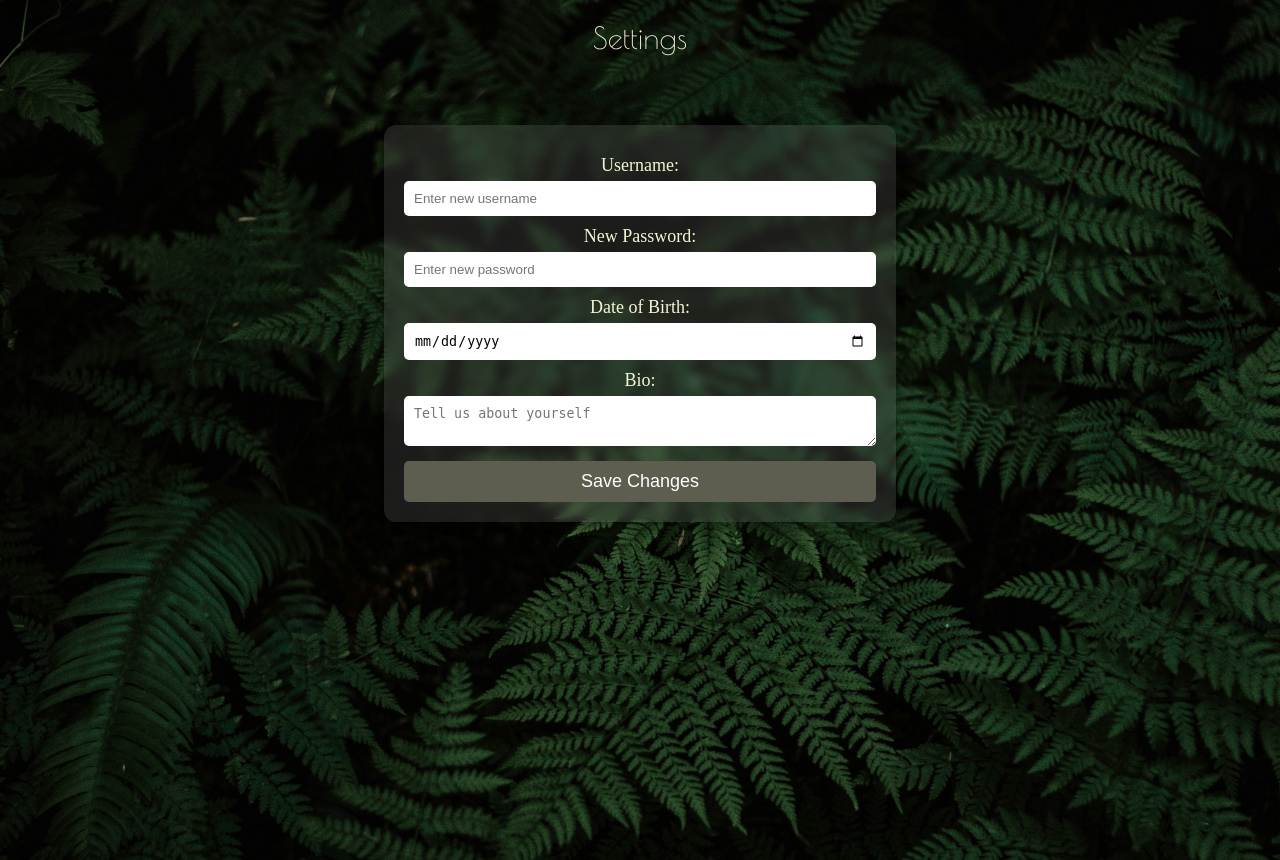
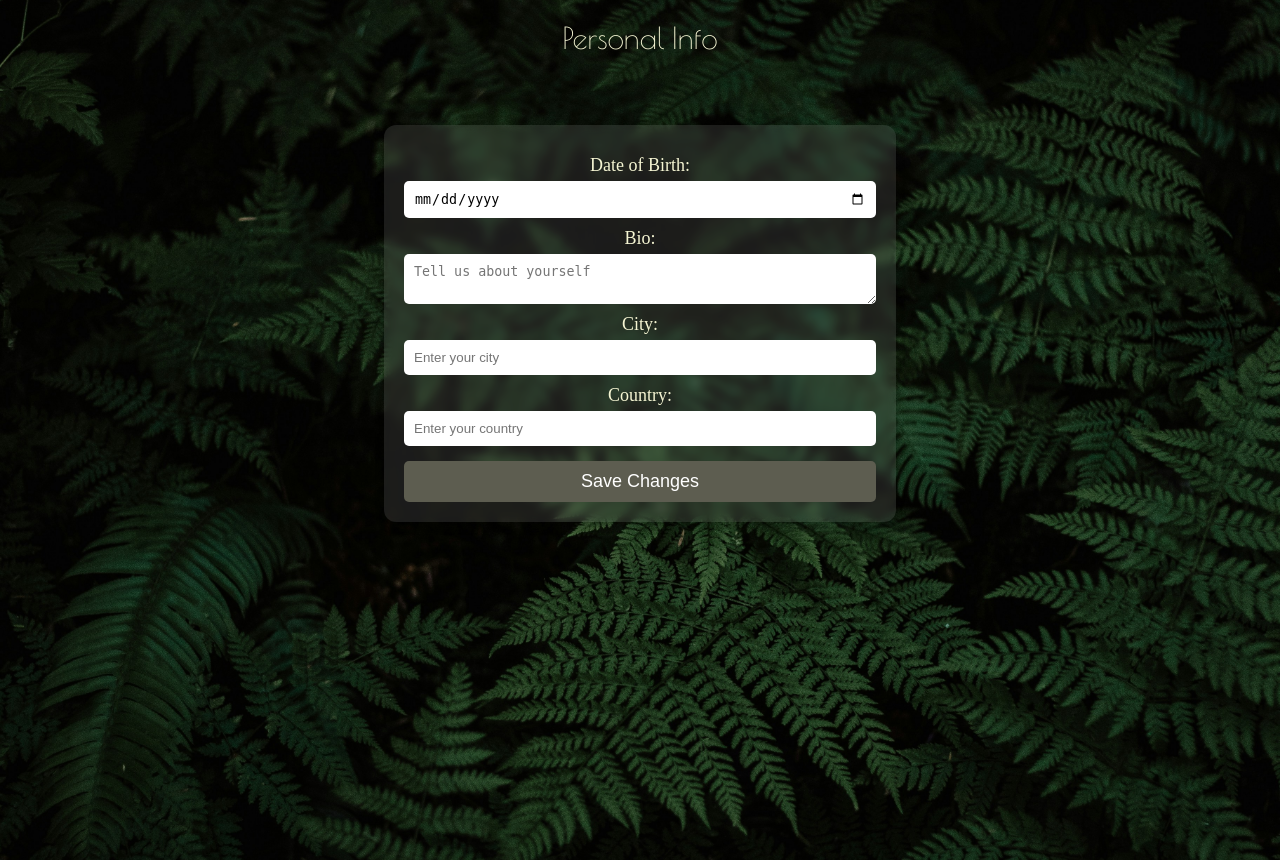
Before and after one commit to Gobi05-exe/SDGHub, a Django app: page /sdgapp/settings/ in a window 1280 px wide. Shown: the part 54-914 px from the top of the page. Run offline with Django 5.2, Linux system fonts and the light colour scheme; a user stored in the database is signed in; data comes from the database, SQL or seed files in the repository; both versions use the stored data as it was after the commit; some web fonts are replaced.

Commit message:
fixed settings.html

```diff
--- a/SDGHub/sdgapp/views.py
+++ b/SDGHub/sdgapp/views.py
@@ -1,6 +1,6 @@
 from django.shortcuts import render, redirect
 from django.contrib.auth.decorators import login_required
-from sdgapp.models import UserProjects
+from sdgapp.models import UserProjects, UserProfile
 from django.db.models import Sum
 from django.conf import settings
 from twilio.rest import Client
@@ -9,7 +9,7 @@ from twilio.rest import Client
 def send_sms(to_number, message):
     print(message)
     account_sid = "ACb7ec158a691957aceea79283a918610a"
-    auth_token = "c124d447aba0b9bd60b2b2e3ab257e83"
+    auth_token = "3b0bbb01d503d5429b262b4b7b14fde1"
     client = Client(account_sid, auth_token)
 
     client.messages.create(
@@ -95,4 +95,35 @@ def Funds(request):
 
 @login_required
 def Settings(request):
-    return render(request, 'settings.html')
+    if request.method == "POST":
+        user = request.user
+
+        dob = request.POST.get("dob")
+        bio = request.POST.get("bio")
+        city = request.POST.get("city")
+        country = request.POST.get("country")
+
+        record, created = UserProfile.objects.get_or_create(
+            user=user,
+            defaults={'dob': dob, 'bio': bio, 'city':city, 'country':country }
+        )
+
+        if not created:
+            record.dob=dob
+            record.bio=bio
+            record.city=city
+            record.country=country
+            record.save()
+        return redirect('sdgapp:settings')
+
+    user_profile = UserProfile.objects.filter(user=request.user).first()
+
+    context = {
+        'dob': user_profile.dob.strftime('%Y-%m-%d') if user_profile and user_profile.dob else '',
+        'bio': user_profile.bio if user_profile else '',
+        'city': user_profile.city if user_profile else '',
+        'country': user_profile.country if user_profile else '',
+    }
+
+
+    return render(request, 'settings.html', context)
--- a/SDGHub/templates/collab.html
+++ b/SDGHub/templates/collab.html
@@ -39,7 +39,9 @@
             Your browser does not support the video tag.
         </video>
         <div class="hero-content">
+            <center>
             <h1>Collaborate for a <span class="highlight">Sustainable</span> Future</h1>
+            </center>
             <p>Join forces with like-minded changemakers to achieve the UN Sustainable Development Goals</p>
         </div>
     </div>
--- a/SDGHub/templates/dashboard2.html
+++ b/SDGHub/templates/dashboard2.html
@@ -47,7 +47,7 @@
         <div class="options">
             <a class="option" href="{% url 'sdgapp:collab' %}">Collab</a><br>
             <a class="option" href="{% url 'sdgapp:funds' %}">Funds</a><br>
-            <a class="option" href="{% url 'sdgapp:settings' %}">Settings</a><br>
+            <a class="option" href="{% url 'sdgapp:settings' %}">Personal Info</a><br>
             <a class="option" href="{% url 'sdgapp:dashboard' %}">Profile</a><br>
             <a class="option" href="{% url 'explore' %}">Sign Out</a>
         </div>
--- a/SDGHub/templates/funds.html
+++ b/SDGHub/templates/funds.html
@@ -47,7 +47,7 @@
         <div class="options">
             <a class="option" href="{% url 'sdgapp:collab' %}">Collab</a><br>
             <a class="option" href="{% url 'sdgapp:funds' %}">Funds</a><br>
-            <a class="option" href="{% url 'sdgapp:settings' %}">Settings</a><br>
+            <a class="option" href="{% url 'sdgapp:settings' %}">Personal Info</a><br>
             <a class="option" href="{% url 'sdgapp:dashboard' %}">Profile</a><br>
             <a class="option" href="{% url 'explore' %}">Sign Out</a>
 
@@ -56,7 +56,9 @@
     </div>
 
     <header class="page-header">
+        <center>
         <h1>Sustainable Impact Fund</h1>
+        </center>
         <p>Empowering global change, one project at a time. Your contribution creates ripples of positive transformation
             across communities worldwide.</p>
     </header>
--- a/SDGHub/templates/settings.html
+++ b/SDGHub/templates/settings.html
@@ -45,7 +45,7 @@
         <div class="options">
             <a class="option" href="{% url 'sdgapp:collab' %}">Collab</a><br>
             <a class="option" href="{% url 'sdgapp:funds' %}">Funds</a><br>
-            <a class="option" href="{% url 'sdgapp:settings' %}">Settings</a><br>
+            <a class="option" href="{% url 'sdgapp:settings' %}">Personal Info</a><br>
             <a class="option" href="{% url 'sdgapp:dashboard' %}">Profile</a><br>
             <a class="option" href="{% url 'explore' %}">Sign Out</a>
 
@@ -55,24 +55,26 @@
 
     <div class="wrapper" style="background-image: url('{% static 'media/priscilla-du-preez-6gWMviz-vSo-unsplash.jpg' %}');">
 
-        <div class="welcome">Settings</div>
+        <div class="welcome">Personal Info</div>
         <div class="settings-container">
             <form class="settings-form" method="POST">
                 {% csrf_token %}
-                <label for="username">Username:</label>
-                <input type="text" id="username" name="username" placeholder="Enter new username">
-
-                <label for="password">New Password:</label>
-                <input type="password" id="password" name="password" placeholder="Enter new password">
 
                 <label for="dob">Date of Birth:</label>
-                <input type="date" id="dob" name="dob">
+                <input type="date" id="dob" name="dob" value="{{ dob }}">
 
                 <label for="bio">Bio:</label>
-                <textarea id="bio" name="bio" placeholder="Tell us about yourself"></textarea>
+                <textarea id="bio" name="bio" placeholder="Tell us about yourself">{{ bio }}</textarea>
+
+                <label for="city">City:</label>
+                <input type="text" id="city" name="city" placeholder="Enter your city" value="{{ city }}">
+
+                <label for="country">Country:</label>
+                <input type="text" id="country" name="country" placeholder="Enter your country" value="{{ country }}">
 
                 <button type="submit">Save Changes</button>
             </form>
+
         </div>
     </div>
 
@@ -80,12 +82,12 @@
         document.querySelector(".settings-form").addEventListener("submit", function (event) {
             event.preventDefault();
 
-            let username = document.getElementById("username").value.trim();
-            let password = document.getElementById("password").value.trim();
             let dob = document.getElementById("dob").value.trim();
             let bio = document.getElementById("bio").value.trim();
+            let city = document.getElementById("city").value.trim();
+            let country = document.getElementById("country").value.trim();
 
-            if (username || password || dob || bio) {
+            if (dob || bio || city || country) {
                 alert("Settings saved successfully!");
                 this.submit();
             } else {
```
Also changed, not shown: SDGHub/sdgapp/models.py (+13 -1 lines), SDGHub/db.sqlite3, SDGHub/sdgapp/migrations/0002_userprofile.py (added), SDGHub/sdgapp/migrations/0003_userprofile_city_userprofile_country.py (added), SDGHub/static/css/prelogin.css (line endings or trailing spaces).
